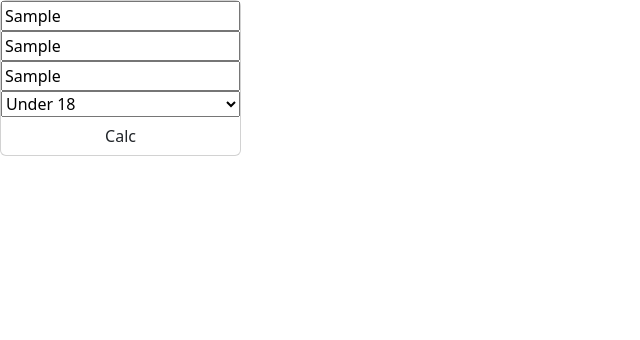
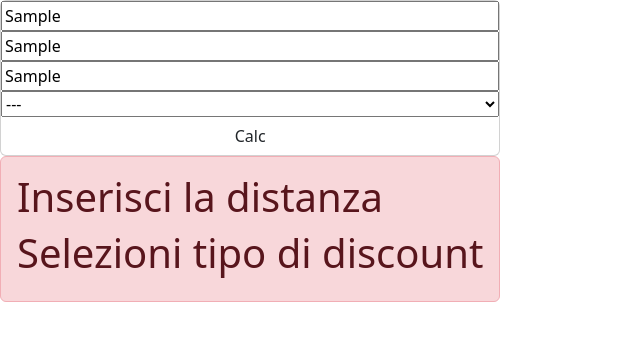
Before and after one commit to AnatoliyZakhryapin/js-biglietto-treno-form, a plain HTML site: page index.html in a window 1280 px wide. Both pictures are taken after typing "Sample", "Sample", "Sample" into the empty fields and a click on the button "Calc". Shown: the whole page, without its empty margins (0-640 px from the left). Drawn offline with nearby package versions, Linux system fonts and the light colour scheme.

Commit message:
ADD Controll of input date

```diff
--- a/index.html
+++ b/index.html
@@ -17,13 +17,14 @@
                     <input id="passengerSurname" name="passengerSurname" type="text" placeholder="Surname">
                     <input id="distanceTrip" name="km" type="text" placeholder="Distance">
                     <select id="discount" name="discount" >
-                        <option value="0">Under 18</option>
-                        <option value="1">Adult</option>
-                        <option value="2">Over 65</option>
+                        <option value="0">---</option>
+                        <option value="1">Under 18</option>
+                        <option value="2">Adult</option>
+                        <option value="3">Over 65</option>
                     </select>
                     <button id="btn" class="btn">Calc</button>
                 </div>
-                <div id="alert" class="alert alert-danger d-none" role="alert"></div>
+                <div id="alert" class="alert alert-danger" role="alert"></div>
             </div>
         </div>
     </div>
--- a/js/app.js
+++ b/js/app.js
@@ -18,6 +18,7 @@ const PRICE_KM = 0.21;
 const DISCOUNT_UNDER_18 = 0.2;
 const DISCOUNT_OVER_65 = 0.4;
 const DISCOUNT_NOT = 0;
+const DISCOUNT_NOT_SELECT = "Discount non selezionato";
 //     - Creazione del evento onclick
 btnDOMElement.addEventListener("click", function() {
     //         - Recupero il nome dal input
@@ -40,15 +41,18 @@ btnDOMElement.addEventListener("click", function() {
     //                 - passengerDiscountEntity = DISCOUNT_OVER_65
     //             ALTRIMENTI ()
     //                 - passengerDiscountEntity = DISCOUNT_NOT
-    if (inputDiscountSelectDOMElement.value == 0) {
+    if (inputDiscountSelectDOMElement.value == 1) {
         var passengerDiscountEntity = DISCOUNT_UNDER_18
         console.log("Percentuale di sconto è " + DISCOUNT_UNDER_18 * 100 + "%", typeof passengerDiscountEntity);
-    } else if (inputDiscountSelectDOMElement.value == 2) {
+    } else if (inputDiscountSelectDOMElement.value == 3) {
         var passengerDiscountEntity = DISCOUNT_OVER_65
         console.log("Percentuale di sconto è " + DISCOUNT_OVER_65 * 100 + "%", typeof passengerDiscountEntity);
-    } else {
+    } else if (inputDiscountSelectDOMElement.value == 2) {
         var passengerDiscountEntity = DISCOUNT_NOT
         console.log("Percentuale di sconto è " + DISCOUNT_NOT * 100 + "%", typeof passengerDiscountEntity);
+    } else {
+        var passengerDiscountEntity = DISCOUNT_NOT_SELECT
+        console.log(DISCOUNT_NOT_SELECT, typeof passengerDiscountEntity);
     }
     //         - Creare la variabile "priceBasic" e calcolare il suo valore
     const priceBasic = Number((distanceTrip * PRICE_KM).toFixed(2));
@@ -61,6 +65,37 @@ btnDOMElement.addEventListener("click", function() {
     //             - totalPrice = priceBasic - discountPassenger
     const totalPrice = Number((priceBasic - discountPassenger).toFixed(2));
     console.log("Prezzo totale è " + totalPrice + " " + "Euro", typeof totalPrice);
+
+
+    // - Controllo corretto inserimento dei dati
+        const alertDOMElement = document.getElementById("alert");
+        if (passengerName === "") {
+            var passengerNameUndefined = "Inserisci il nome"
+            // pNode.appendChild(document.createTextNode(passengerNameUndefined + "." + " "));
+            alertDOMElement.innerHTML += "<h1>" + passengerNameUndefined + "</h1>"
+            console.log("nome non inserito", typeof passengerNameUndefined)
+        }
+
+        if (passengerSurname === "") {
+            var passengerSurnameUndefined = "Inserisci il cognome"
+            // pNode.appendChild(document.createTextNode(passengerSurnameUndefined + "." + " "));
+            alertDOMElement.innerHTML += "<h1>" + passengerSurnameUndefined + "</h1>"
+            console.log("Cognome non inserito", typeof passengerSurnameUndefined)
+        }
+
+        if (isNaN(distanceTrip)) {
+            var distanceTripNull = "Inserisci la distanza"
+            // pNode.appendChild(document.createTextNode(distanceTripNull + "." + " "));
+            alertDOMElement.innerHTML += "<h1>" + distanceTripNull + "</h1>"
+            console.log("Distanza non inserita")
+        }
+
+        if (isNaN(passengerDiscountEntity)) {
+            var passengerDiscountEntitypNull = "Selezioni tipo di discount"
+            // pNode.appendChild(document.createTextNode(passengerAgepNull + "." + " "));
+            alertDOMElement.innerHTML += "<h1>" + passengerDiscountEntitypNull + "</h1>"
+            console.log("Eta non inserita")
+        }
 });
 
 //         - Creare console log per controllo
```
